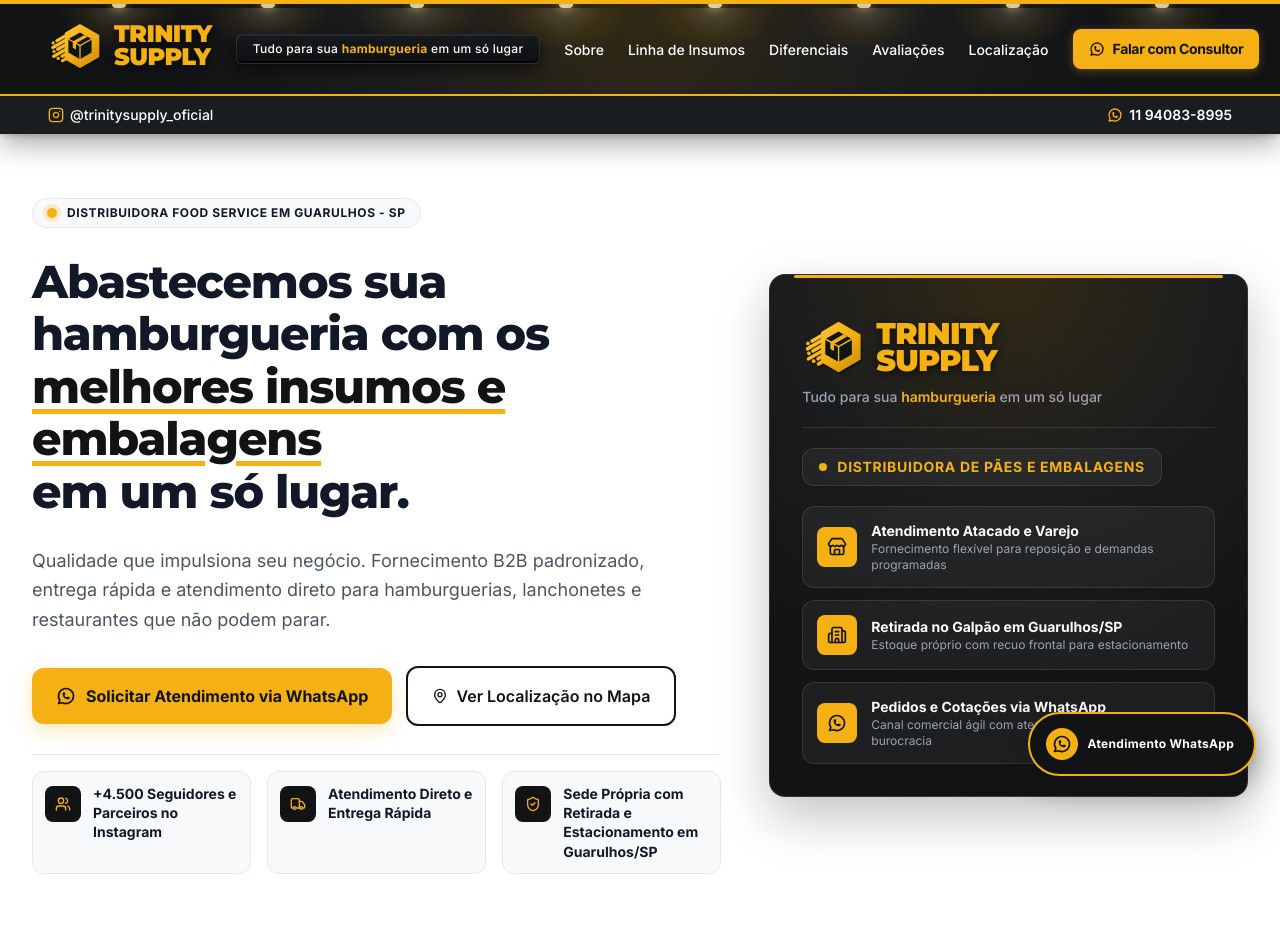
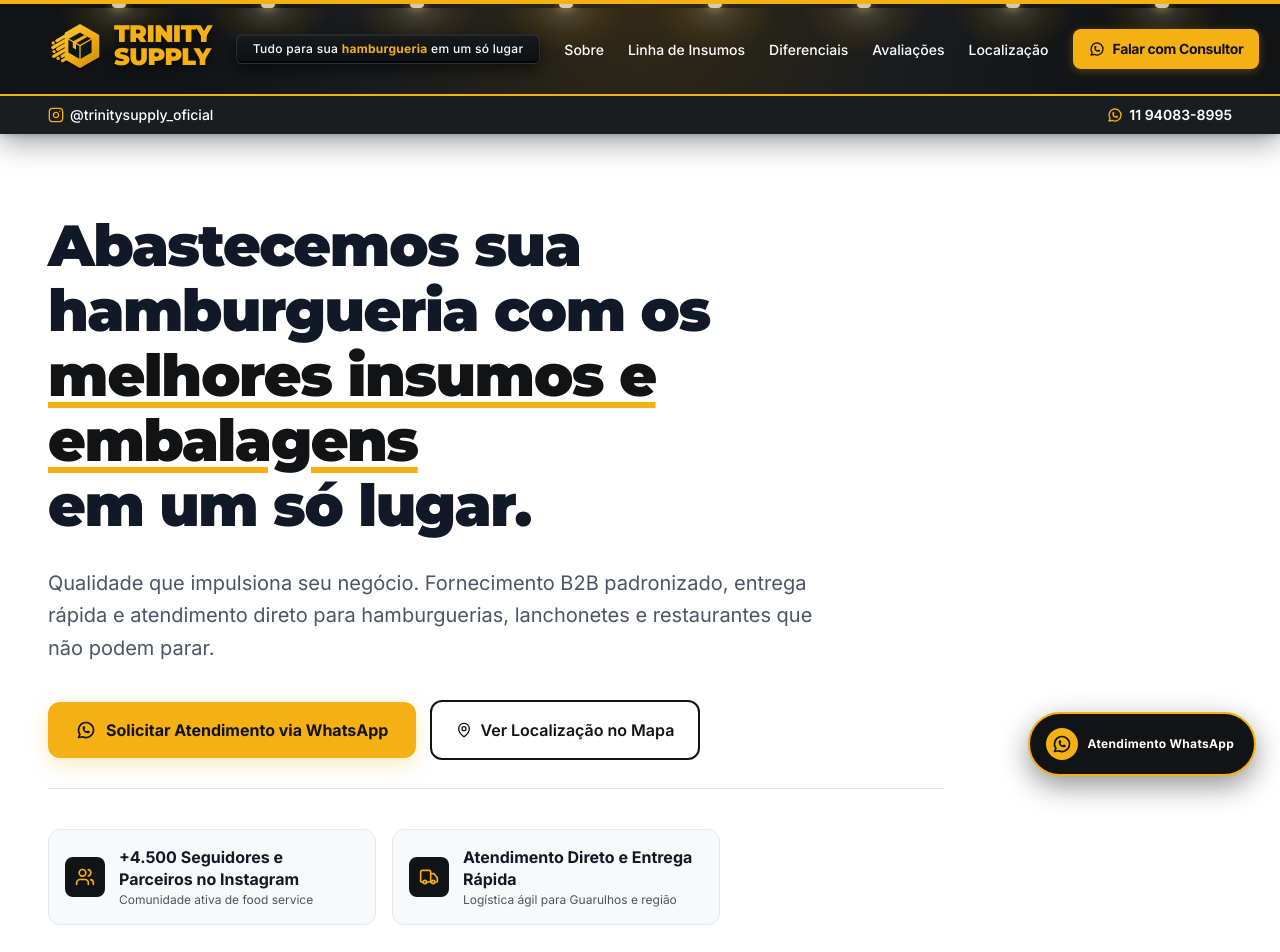
Before and after one commit to Leccarse-s-Tech/trinity-supply, a React (Vite) app: page / in a window 1280 px wide. Shown: the top 952 px of the page. Built offline with nearby package versions, Linux system fonts and the light colour scheme.

Commit message:
refactor(hero): remove pill badge, mockup lateral e terceira metrica, expandindo layout horizontal

```diff
--- a/src/components/HeroSection.tsx
+++ b/src/components/HeroSection.tsx
@@ -1,6 +1,5 @@
 import React from 'react';
-import { Building2, MapPin, ShieldCheck, Store, Truck, Users } from 'lucide-react';
-import { BrandLogo } from './BrandLogo';
+import { MapPin, Truck, Users } from 'lucide-react';
 import { WhatsAppIcon } from './Icons';
 import { BRAND_INFO } from '../data/siteData';
 
@@ -8,29 +7,15 @@ export const HeroSection: React.FC = () => {
   return (
     <section
       id="sobre"
-      className="relative bg-[#FFFFFF] text-[#111827] pt-10 pb-16 sm:pt-14 sm:pb-20 lg:pt-16 lg:pb-24 border-b border-[#E5E7EB]"
+      className="relative bg-[#FFFFFF] text-[#111827] pt-12 pb-16 sm:pt-16 sm:pb-20 lg:pt-20 lg:pb-24 border-b border-[#E5E7EB]"
     >
-      <div className="max-w-7xl mx-auto px-4 sm:px-6 lg:px-8">
-        {/* Grid de duas colunas no desktop: 60% (7/12) esquerda, 40% (5/12) direita */}
-        <div className="grid grid-cols-1 lg:grid-cols-12 gap-10 lg:gap-12 items-center">
-          {/* Coluna Esquerda (60%) */}
-          <div className="lg:col-span-7 space-y-6 sm:space-y-7">
-            {/* Tag Superior (Pill Badge) */}
-            <div className="inline-flex items-center gap-2.5 px-3.5 py-1.5 rounded-full bg-[#F8F9FA] border border-[#E5E7EB]">
-              <span
-                className="w-2.5 h-2.5 rounded-full bg-[#F5B014] ring-4 ring-[#F5B014]/20 shrink-0"
-                aria-hidden="true"
-              />
-              <span className="text-xs font-bold uppercase tracking-wider text-[#111827]">
-                DISTRIBUIDORA FOOD SERVICE EM GUARULHOS - SP
-              </span>
-            </div>
-
-            {/* Headline Principal (H1) */}
-            <h1 className="font-display font-extrabold text-3xl sm:text-4xl lg:text-[42px] xl:text-[46px] text-[#111827] tracking-tight leading-[1.14]">
+      <div className="w-full max-w-[1440px] mx-auto px-4 sm:px-8 lg:px-12">
+        <div className="max-w-4xl space-y-6 sm:space-y-7">
+          {/* Headline Principal (H1) iniciando diretamente o fluxo textual sem pill badge */}
+          <h1 className="font-display font-black text-3xl sm:text-5xl lg:text-[54px] xl:text-[58px] text-[#111827] tracking-tight leading-[1.12]">
             Abastecemos sua hamburgueria com os{' '}
             <span className="relative inline-block">
-                <span className="relative z-10 text-[#111315] underline decoration-[#F5B014] decoration-[5px] underline-offset-[6px]">
+              <span className="relative z-10 text-[#111315] underline decoration-[#F5B014] decoration-[5px] sm:decoration-[6px] underline-offset-[6px]">
                 melhores insumos e embalagens
               </span>
             </span>{' '}
@@ -38,19 +23,19 @@ export const HeroSection: React.FC = () => {
           </h1>
 
           {/* Subheadline */}
-            <p className="text-base sm:text-lg text-[#4B5563] leading-relaxed max-w-2xl font-normal">
+          <p className="text-base sm:text-lg lg:text-xl text-[#4B5563] leading-relaxed max-w-3xl font-normal">
             Qualidade que impulsiona seu negócio. Fornecimento B2B padronizado, entrega rápida e
             atendimento direto para hamburguerias, lanchonetes e restaurantes que não podem parar.
           </p>
 
           {/* Grupo de CTAs */}
-            <div className="flex flex-col sm:flex-row items-stretch sm:items-center gap-3.5 pt-1">
+          <div className="flex flex-col sm:flex-row items-stretch sm:items-center gap-3.5 pt-2">
             {/* Botao Primario */}
             <a
               href={BRAND_INFO.whatsapp.heroUrl}
               target="_blank"
               rel="noopener noreferrer"
-                className="inline-flex items-center justify-center gap-2.5 px-6 py-4 rounded-xl bg-[#F5B014] hover:bg-[#D99B0E] active:scale-[0.98] text-[#111315] font-bold text-sm sm:text-base transition-all shadow-[0_6px_20px_rgba(245,176,20,0.28)] whitespace-nowrap"
+              className="inline-flex items-center justify-center gap-2.5 px-7 py-4 rounded-xl bg-[#F5B014] hover:bg-[#D99B0E] active:scale-[0.98] text-[#111315] font-bold text-sm sm:text-base transition-all shadow-[0_6px_20px_rgba(245,176,20,0.28)] whitespace-nowrap"
             >
               <WhatsAppIcon className="w-5 h-5 shrink-0" />
               <span>Solicitar Atendimento via WhatsApp</span>
@@ -66,114 +51,34 @@ export const HeroSection: React.FC = () => {
             </a>
           </div>
 
-            {/* Indicadores de Credibilidade (Barra de Metricas Rapidas) */}
-            <div className="pt-4 border-t border-[#E5E7EB]">
-              <div className="grid grid-cols-1 sm:grid-cols-3 gap-4">
-                <div className="flex items-start gap-3 p-3 rounded-xl bg-[#F8F9FA] border border-[#E5E7EB]">
-                  <div className="w-9 h-9 rounded-lg bg-[#111315] text-[#F5B014] flex items-center justify-center shrink-0 mt-0.5">
-                    <Users className="w-4 h-4" />
+          {/* Indicadores de Credibilidade - Apenas 2 metricas oficiais: Instagram e Entrega Rapida */}
+          <div className="pt-8 sm:pt-10 border-t border-[#E5E7EB]">
+            <div className="grid grid-cols-1 sm:grid-cols-2 gap-4 max-w-2xl">
+              <div className="flex items-center gap-3.5 p-4 rounded-xl bg-[#F8F9FA] border border-[#E5E7EB]">
+                <div className="w-10 h-10 rounded-lg bg-[#111315] text-[#F5B014] flex items-center justify-center shrink-0">
+                  <Users className="w-5 h-5" />
                 </div>
                 <div>
-                    <p className="text-xs sm:text-sm font-bold text-[#111827] leading-snug">
+                  <p className="text-sm sm:text-base font-bold text-[#111827] leading-snug">
                     +4.500 Seguidores e Parceiros no Instagram
+                  </p>
+                  <p className="text-xs text-[#4B5563] mt-0.5">
+                    Comunidade ativa de food service
                   </p>
                 </div>
               </div>
 
-                <div className="flex items-start gap-3 p-3 rounded-xl bg-[#F8F9FA] border border-[#E5E7EB]">
-                  <div className="w-9 h-9 rounded-lg bg-[#111315] text-[#F5B014] flex items-center justify-center shrink-0 mt-0.5">
-                    <Truck className="w-4 h-4" />
+              <div className="flex items-center gap-3.5 p-4 rounded-xl bg-[#F8F9FA] border border-[#E5E7EB]">
+                <div className="w-10 h-10 rounded-lg bg-[#111315] text-[#F5B014] flex items-center justify-center shrink-0">
+                  <Truck className="w-5 h-5" />
                 </div>
                 <div>
-                    <p className="text-xs sm:text-sm font-bold text-[#111827] leading-snug">
+                  <p className="text-sm sm:text-base font-bold text-[#111827] leading-snug">
                     Atendimento Direto e Entrega Rápida
                   </p>
-                  </div>
-                </div>
-
-                <div className="flex items-start gap-3 p-3 rounded-xl bg-[#F8F9FA] border border-[#E5E7EB]">
-                  <div className="w-9 h-9 rounded-lg bg-[#111315] text-[#F5B014] flex items-center justify-center shrink-0 mt-0.5">
-                    <ShieldCheck className="w-4 h-4" />
-                  </div>
-                  <div>
-                    <p className="text-xs sm:text-sm font-bold text-[#111827] leading-snug">
-                      Sede Própria com Retirada e Estacionamento em Guarulhos/SP
+                  <p className="text-xs text-[#4B5563] mt-0.5">
+                    Logística ágil para Guarulhos e região
                   </p>
-                  </div>
-                </div>
-              </div>
-            </div>
-          </div>
-
-          {/* Coluna Direita (40%): Composicao Grafica Limpa em Vetor */}
-          <div className="lg:col-span-5 relative">
-            <div className="relative rounded-2xl facade-surface bg-[#111315] border border-white/10 p-6 sm:p-8 text-white shadow-[0_20px_50px_rgba(17,19,21,0.25)]">
-              {/* Friso superior amarelo sutil no topo do card */}
-              <div className="absolute top-0 left-6 right-6 h-[3px] bg-[#F5B014] rounded-full" aria-hidden="true" />
-
-              {/* Logotipo Oficial em Amarelo (#F5B014) */}
-              <div className="flex flex-col items-center sm:items-start text-center sm:text-left pt-2 pb-5 border-b border-white/10">
-                <BrandLogo size="lg" />
-                <p className="text-xs sm:text-sm text-[#9CA3AF] mt-2 font-medium">
-                  Tudo para sua <span className="text-[#F5B014] font-semibold">hamburgueria</span> em um só lugar
-                </p>
-              </div>
-
-              {/* Selo de Destaque: "Distribuidora de Paes e Embalagens" */}
-              <div className="my-5">
-                <div className="inline-flex items-center gap-2.5 px-4 py-2 rounded-xl bg-white/5 border border-white/10">
-                  <span className="w-2 h-2 rounded-full bg-[#F5B014] shrink-0" aria-hidden="true" />
-                  <span className="text-xs sm:text-sm font-bold uppercase tracking-wider text-[#F5B014]">
-                    Distribuidora de Pães e Embalagens
-                  </span>
-                </div>
-              </div>
-
-              {/* 3 Badges Minimalistas com Icones SVG */}
-              <div className="space-y-3">
-                {/* 1. Atendimento Atacado e Varejo */}
-                <div className="flex items-center gap-3.5 p-3.5 rounded-xl bg-white/5 border border-white/10">
-                  <div className="w-10 h-10 rounded-lg bg-[#F5B014] text-[#111315] flex items-center justify-center shrink-0">
-                    <Store className="w-5 h-5" />
-                  </div>
-                  <div>
-                    <span className="block text-sm font-bold text-white">
-                      Atendimento Atacado e Varejo
-                    </span>
-                    <span className="block text-xs text-[#9CA3AF]">
-                      Fornecimento flexível para reposição e demandas programadas
-                    </span>
-                  </div>
-                </div>
-
-                {/* 2. Retirada no Galpao em Guarulhos/SP */}
-                <div className="flex items-center gap-3.5 p-3.5 rounded-xl bg-white/5 border border-white/10">
-                  <div className="w-10 h-10 rounded-lg bg-[#F5B014] text-[#111315] flex items-center justify-center shrink-0">
-                    <Building2 className="w-5 h-5" />
-                  </div>
-                  <div>
-                    <span className="block text-sm font-bold text-white">
-                      Retirada no Galpão em Guarulhos/SP
-                    </span>
-                    <span className="block text-xs text-[#9CA3AF]">
-                      Estoque próprio com recuo frontal para estacionamento
-                    </span>
-                  </div>
-                </div>
-
-                {/* 3. Pedidos e Cotacoes via WhatsApp */}
-                <div className="flex items-center gap-3.5 p-3.5 rounded-xl bg-white/5 border border-white/10">
-                  <div className="w-10 h-10 rounded-lg bg-[#F5B014] text-[#111315] flex items-center justify-center shrink-0">
-                    <WhatsAppIcon className="w-5 h-5" />
-                  </div>
-                  <div>
-                    <span className="block text-sm font-bold text-white">
-                      Pedidos e Cotações via WhatsApp
-                    </span>
-                    <span className="block text-xs text-[#9CA3AF]">
-                      Canal comercial ágil com atendimento direto sem burocracia
-                    </span>
-                  </div>
                 </div>
               </div>
             </div>
```
Lines whose indentation alone changed are shown as unchanged.
